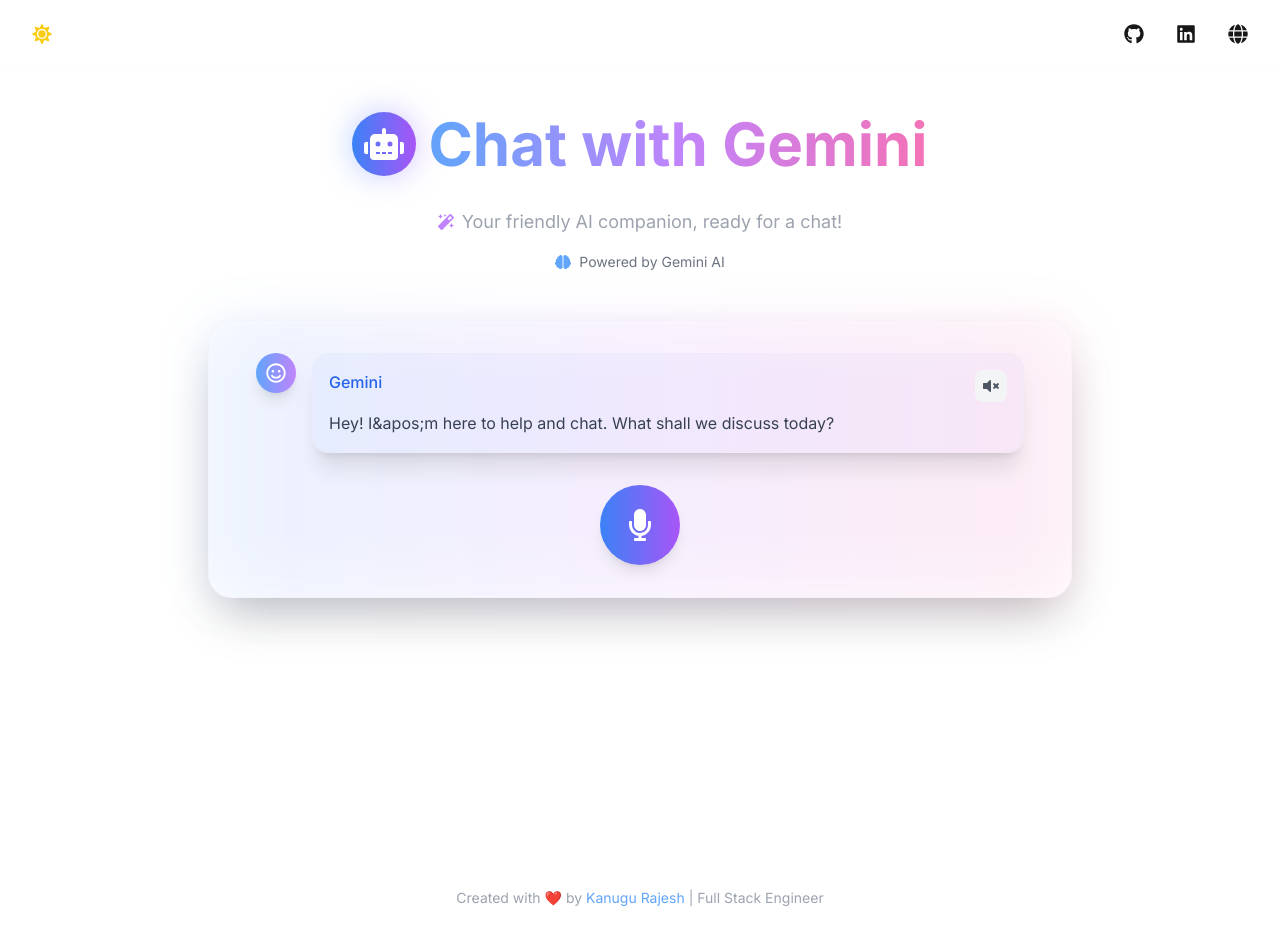
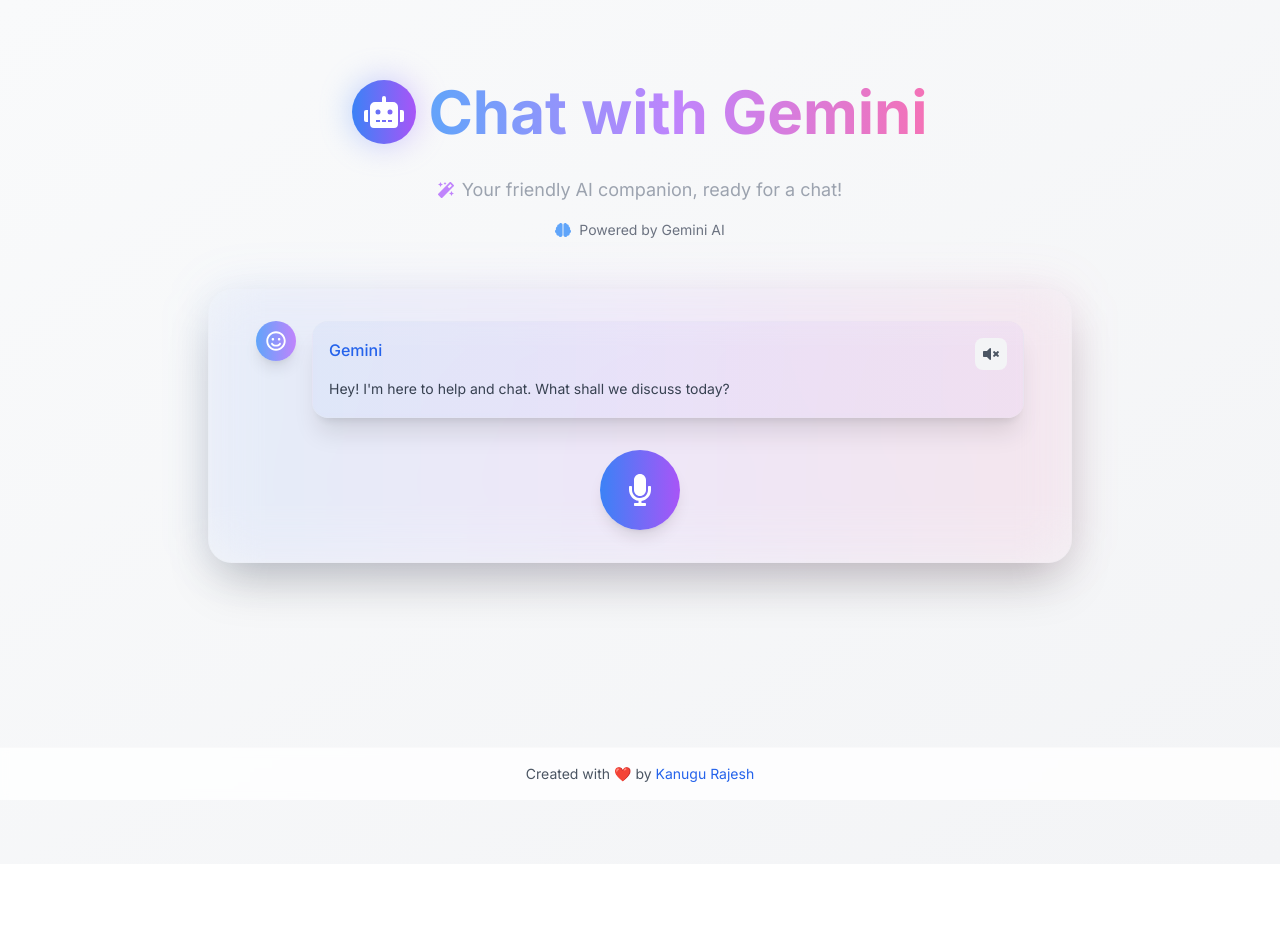
Before and after one commit to kanugurajesh/talkwithgemini, a Next.js app: page / in a window 1280 px wide. After the commit the page ends 864 px from the top, so only its background shows below. Built offline with nearby package versions, Linux system fonts and the light colour scheme.

Commit message:
Adding the new code

```diff
--- a/app/components/AudioRecorder.tsx
+++ b/app/components/AudioRecorder.tsx
@@ -3,6 +3,8 @@
 import { useState, useRef, useEffect, useMemo } from 'react';
 import { FaMicrophone, FaStop, FaVolumeUp, FaVolumeMute, FaRegSmile } from 'react-icons/fa';
 import { ImSpinner8 } from 'react-icons/im';
+import ReactMarkdown, { Components } from 'react-markdown';
+import remarkGfm from 'remark-gfm';
 
 export default function AudioRecorder() {
   const [isRecording, setIsRecording] = useState(false);
@@ -19,7 +21,7 @@
     "Hello! I&apos;m excited to chat with you. What would you like to talk about?",
     "Hey! I&apos;m here to help and chat. What shall we discuss today?",
     "Welcome! I&apos;m your friendly AI companion. How can I make your day better?",
-  ], []); // Empty dependency array since these messages never change
+  ], []);
 
   useEffect(() => {
     speechSynthesisRef.current = new SpeechSynthesisUtterance();
@@ -176,7 +178,32 @@
                     {isSpeaking ? <FaVolumeUp className="w-4 h-4" /> : <FaVolumeMute className="w-4 h-4" />}
                   </button>
                 </div>
-                <p className="text-gray-700 dark:text-gray-200 leading-relaxed">{response}</p>
+                <div className="prose prose-sm dark:prose-invert max-w-none">
+                  <ReactMarkdown
+                    remarkPlugins={[remarkGfm]}
+                    components={{
+                      p: ({node, ...props}) => <p className="text-gray-700 dark:text-gray-200 leading-relaxed mb-4 last:mb-0" {...props} />,
+                      ul: ({node, ...props}) => <ul className="list-disc pl-4 mb-4 last:mb-0" {...props} />,
+                      ol: ({node, ...props}) => <ol className="list-decimal pl-4 mb-4 last:mb-0" {...props} />,
+                      li: ({node, ...props}) => <li className="mb-1 last:mb-0" {...props} />,
+                      strong: ({node, ...props}) => <strong className="font-semibold" {...props} />,
+                      em: ({node, ...props}) => <em className="italic" {...props} />,
+                      code: ({inline, className, children, ...props}) => {
+                        return inline ? (
+                          <code className="bg-gray-100 dark:bg-gray-800 px-1 py-0.5 rounded text-sm" {...props}>
+                            {children}
+                          </code>
+                        ) : (
+                          <code className={className} {...props}>
+                            {children}
+                          </code>
+                        );
+                      },
+                    }}
+                  >
+                    {response}
+                  </ReactMarkdown>
+                </div>
               </div>
             </div>
           </div>
--- a/app/components/ThemeProvider.tsx
+++ b/app/components/ThemeProvider.tsx
@@ -12,21 +12,44 @@
 const ThemeContext = createContext<ThemeContextType | undefined>(undefined);
 
 export function ThemeProvider({ children }: { children: React.ReactNode }) {
-  const [theme, setTheme] = useState<Theme>('dark');
+  const [theme, setTheme] = useState<Theme>('light');
 
   useEffect(() => {
+    // Check for saved theme preference
     const savedTheme = localStorage.getItem('theme') as Theme;
+
     if (savedTheme) {
       setTheme(savedTheme);
-      document.documentElement.className = savedTheme;
+      document.documentElement.classList.add(savedTheme);
+    } else {
+      // Check system preference
+      const systemPrefersDark = window.matchMedia('(prefers-color-scheme: dark)').matches;
+      const defaultTheme = systemPrefersDark ? 'dark' : 'light';
+      setTheme(defaultTheme);
+      document.documentElement.classList.add(defaultTheme);
+      localStorage.setItem('theme', defaultTheme);
     }
+
+    // Listen for system theme changes
+    const mediaQuery = window.matchMedia('(prefers-color-scheme: dark)');
+    const handleChange = (e: MediaQueryListEvent) => {
+      const newTheme = e.matches ? 'dark' : 'light';
+      setTheme(newTheme);
+      document.documentElement.classList.remove('dark', 'light');
+      document.documentElement.classList.add(newTheme);
+      localStorage.setItem('theme', newTheme);
+    };
+
+    mediaQuery.addEventListener('change', handleChange);
+    return () => mediaQuery.removeEventListener('change', handleChange);
   }, []);
 
   const toggleTheme = () => {
     const newTheme = theme === 'dark' ? 'light' : 'dark';
     setTheme(newTheme);
+    document.documentElement.classList.remove('dark', 'light');
+    document.documentElement.classList.add(newTheme);
     localStorage.setItem('theme', newTheme);
-    document.documentElement.className = newTheme;
   };
 
   return (
--- a/app/globals.css
+++ b/app/globals.css
@@ -14,16 +14,39 @@
   }
 }
 
-@layer utilities {
-  .animate-fadeIn {
-    animation: fadeIn 0.5s ease-out;
+@layer base {
+  * {
+    @apply border-neutral-200 dark:border-neutral-700;
   }
-
-  .animate-slideUp {
-    animation: slideUp 0.5s ease-out;
+  body {
+    @apply bg-white dark:bg-neutral-900 text-black dark:text-white;
   }
 }
 
+/* Custom scrollbar */
+::-webkit-scrollbar {
+  width: 8px;
+  height: 8px;
+}
+
+::-webkit-scrollbar-track {
+  @apply bg-transparent;
+}
+
+::-webkit-scrollbar-thumb {
+  @apply bg-gray-300 dark:bg-gray-700 rounded-full;
+}
+
+::-webkit-scrollbar-thumb:hover {
+  @apply bg-gray-400 dark:bg-gray-600;
+}
+
+/* Smooth transitions */
+.transition-theme {
+  transition: background-color 0.3s ease, color 0.3s ease, border-color 0.3s ease;
+}
+
+/* Animations */
 @keyframes fadeIn {
   from {
     opacity: 0;
@@ -44,24 +67,10 @@
   }
 }
 
-* {
-  @apply transition-colors duration-200;
+.animate-fadeIn {
+  animation: fadeIn 0.5s ease-in-out;
 }
 
-:root {
-  --background: #ffffff;
-  --foreground: #171717;
+.animate-slideUp {
+  animation: slideUp 0.5s ease-in-out;
 }
-
-@media (prefers-color-scheme: dark) {
-  :root {
-    --background: #0a0a0a;
-    --foreground: #ededed;
-  }
-}
-
-body {
-  color: var(--foreground);
-  background: var(--background);
-  font-family: Arial, Helvetica, sans-serif;
-}
--- a/app/layout.tsx
+++ b/app/layout.tsx
@@ -2,13 +2,12 @@
 import { Inter } from "next/font/google";
 import "./globals.css";
 import { ThemeProvider } from "./components/ThemeProvider";
-import Header from "./components/Header";
 
 const inter = Inter({ subsets: ["latin"] });
 
 export const metadata: Metadata = {
   title: "Talk with Gemini",
-  description: "Have a conversation with Gemini AI using voice",
+  description: "Have a natural conversation with Gemini AI",
 };
 
 export default function RootLayout({
@@ -17,32 +16,27 @@
   children: React.ReactNode;
 }) {
   return (
-    <html lang="en">
-      <body className={`${inter.className} min-h-screen transition-colors duration-200
-        dark:bg-gradient-to-br dark:from-gray-900 dark:via-purple-900/20 dark:to-gray-900
-        light:bg-gradient-to-br light:from-white light:via-purple-50 light:to-white
-      `}>
-        <ThemeProvider>
-          <Header />
-          <div className="pt-16">
+    <ThemeProvider>
+      <html lang="en" suppressHydrationWarning>
+        <body className={`${inter.className} min-h-screen bg-gradient-to-br from-gray-50 to-gray-100 dark:from-gray-900 dark:to-gray-800 transition-colors duration-200`}>
+          <main className="container mx-auto px-4 py-8">
             {children}
-          </div>
-          <footer className="w-full py-6 px-4 text-center">
-            <p className="text-sm text-gray-400">
+          </main>
+          <footer className="fixed bottom-0 left-0 right-0 text-center py-4 bg-white/80 dark:bg-gray-900/80 backdrop-blur-sm border-t border-gray-200/20 dark:border-gray-700/50">
+            <p className="text-sm text-gray-600 dark:text-gray-400">
               Created with ❤️ by{" "}
               <a
                 href="https://kanugurajesh.vercel.app"
                 target="_blank"
                 rel="noopener noreferrer"
-                className="text-blue-400 hover:text-blue-300 transition-colors"
+                className="text-blue-600 hover:text-blue-500 dark:text-blue-400 dark:hover:text-blue-300 transition-colors"
               >
                 Kanugu Rajesh
               </a>
-              {" "}| Full Stack Engineer
             </p>
           </footer>
-        </ThemeProvider>
-      </body>
-    </html>
+        </body>
+      </html>
+    </ThemeProvider>
   );
 }
--- a/package.json
+++ b/package.json
@@ -14,10 +14,13 @@
     "next": "15.1.6",
     "react": "^19.0.0",
     "react-dom": "^19.0.0",
-    "react-icons": "^5.4.0"
+    "react-icons": "^5.4.0",
+    "react-markdown": "^9.0.3",
+    "remark-gfm": "^4.0.0"
   },
   "devDependencies": {
     "@eslint/eslintrc": "^3",
+    "@tailwindcss/typography": "^0.5.16",
     "@testing-library/dom": "^10.4.0",
     "@testing-library/jest-dom": "^6.6.3",
     "@testing-library/react": "^16.2.0",
--- a/tailwind.config.ts
+++ b/tailwind.config.ts
@@ -1,18 +1,55 @@
 import type { Config } from "tailwindcss";
 
-export default {
+const config: Config = {
   content: [
     "./pages/**/*.{js,ts,jsx,tsx,mdx}",
     "./components/**/*.{js,ts,jsx,tsx,mdx}",
     "./app/**/*.{js,ts,jsx,tsx,mdx}",
   ],
+  darkMode: 'class',
   theme: {
     extend: {
-      colors: {
-        background: "var(--background)",
-        foreground: "var(--foreground)",
+      animation: {
+        fadeIn: 'fadeIn 0.5s ease-in-out',
+        slideUp: 'slideUp 0.5s ease-in-out',
       },
+      keyframes: {
+        fadeIn: {
+          '0%': { opacity: '0' },
+          '100%': { opacity: '1' },
+        },
+        slideUp: {
+          '0%': { transform: 'translateY(20px)', opacity: '0' },
+          '100%': { transform: 'translateY(0)', opacity: '1' },
+        },
+      },
+      typography: ({ theme }: { theme: any }) => ({
+        DEFAULT: {
+          css: {
+            '--tw-prose-body': theme('colors.gray[700]'),
+            '--tw-prose-headings': theme('colors.gray[900]'),
+            '--tw-prose-links': theme('colors.blue[600]'),
+            '--tw-prose-code': theme('colors.gray[800]'),
+            '--tw-prose-pre-code': theme('colors.gray[200]'),
+            '--tw-prose-pre-bg': theme('colors.gray[800]'),
+          },
+        },
+        invert: {
+          css: {
+            '--tw-prose-body': theme('colors.gray[200]'),
+            '--tw-prose-headings': theme('colors.gray[100]'),
+            '--tw-prose-links': theme('colors.blue[400]'),
+            '--tw-prose-code': theme('colors.gray[200]'),
+            '--tw-prose-pre-code': theme('colors.gray[200]'),
+            '--tw-prose-pre-bg': theme('colors.gray[800]'),
+          },
+        },
+      }),
     },
   },
-  plugins: [],
-} satisfies Config;
+  plugins: [
+    require('@tailwindcss/typography'),
+  ],
+};
+
+export default config;
```
Also changed, not shown: 1 other file (tests, documents, lock files or other folders).
